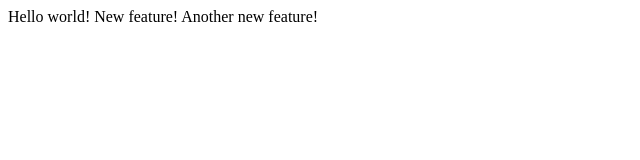
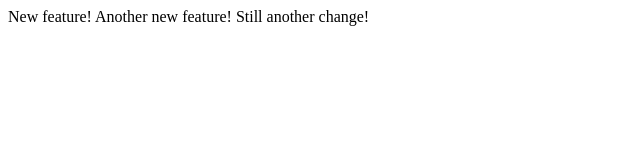
Before and after one commit to yanulov/week1, a plain HTML site: page index.html in a window 1280 px wide. Shown: the whole page, without its empty margins (0-640 px from the left). Drawn offline with Linux system fonts and the light colour scheme.

Commit message:
Update index.html

```diff
--- a/index.html
+++ b/index.html
@@ -4,8 +4,8 @@
         <title> Test </title>
     </head>
     <body>
-        Hello world!
         New feature!
 	Another new feature!
+	Still another change!
     </body>
 </html>
```
